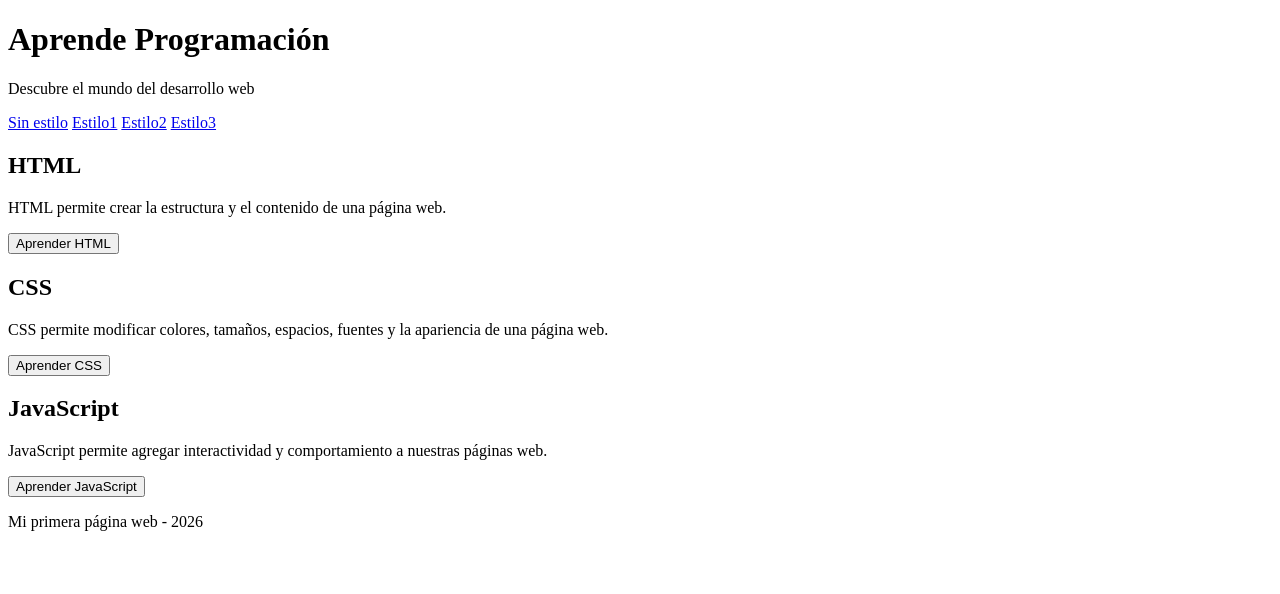
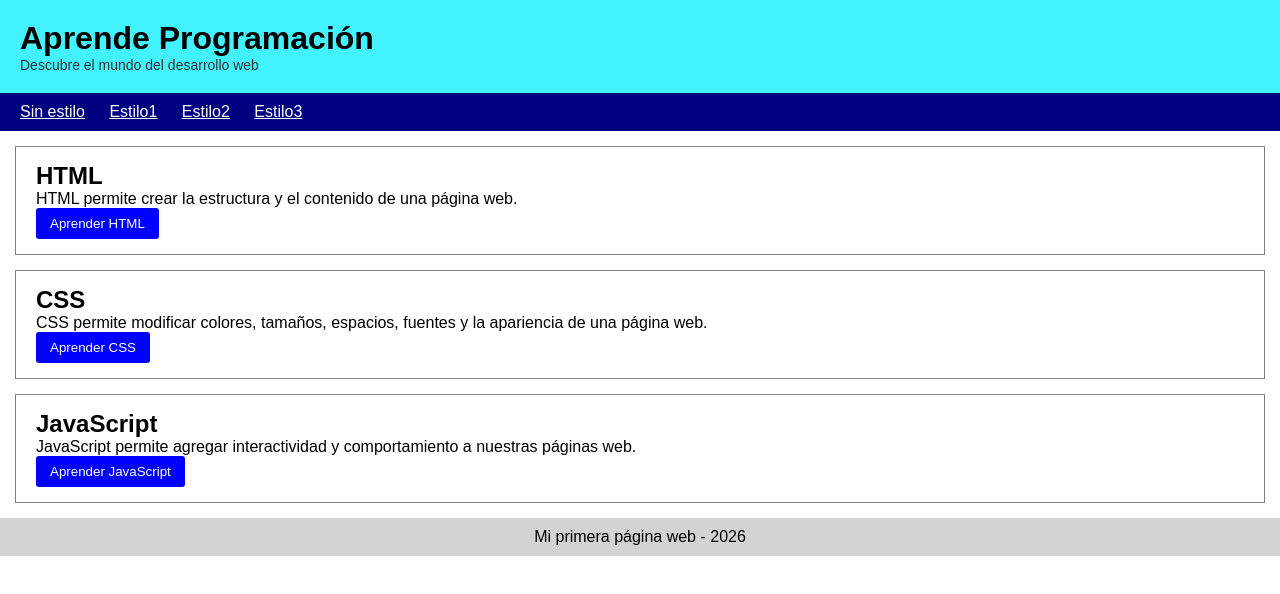
Before and after one commit to luzocampo30/reto-css, a plain HTML site: page index1.html in a window 1280 px wide. Drawn offline with Linux system fonts and the light colour scheme.

Commit message:
-retocss

```diff
--- /dev/null
+++ b/CSS/estilo1.css
@@ -0,0 +1,48 @@
+*{
+    margin: 0;
+    padding: 0;
+    box-sizing: border-box;
+
+
+}
+body{
+    font-family: Arial, Helvetica, sans-serif;
+}
+header{
+    background-color: rgba(0, 238, 255, 0.738);
+    color: black;
+    padding: 20px;
+
+
+}
+header p {
+    color: #333;
+    font-size: 14px;
+}
+nav {
+    background-color: navy;
+    padding: 10px 20px;
+}
+nav a {
+    color: white;
+    margin-right: 20px;
+
+}
+section {
+    border: 1px solid gray;
+    padding: 15px 20px;
+    margin: 15px;
+}
+button {
+    background-color: blue;
+    color: white;
+    border: none;
+    padding: 8px 14px;
+    cursor: pointer;
+    border-radius: 3px;
+}
+footer {
+    background-color: lightgray;
+    text-align: center;
+    padding: 10px;
+}
--- /dev/null
+++ b/CSS/estilo2.css
@@ -0,0 +1,77 @@
+*{
+    margin: 0;
+    padding: 0;
+    box-sizing: border-box;
+
+}
+body{
+
+    font-family: Arial, sans-serif;
+    background-color: #121212;
+    color: white;
+}
+
+   header {
+    background-color: #1e1e1e;
+    text-align: center;
+    padding: 40px 20px;
+
+
+
+}
+header h1 {
+    color: aqua;
+    margin: 0;
+}
+
+header p {
+    color: #cccccc;
+}
+nav {
+    background-color: #000000;
+    text-align: center;
+    padding: 15px;
+}
+nav a {
+    color: aqua;
+    text-decoration: none;
+    margin: 0 15px;
+    font-weight: bold;
+}
+main{
+
+
+ display: flex;
+    gap: 20px;
+    padding: 20px;
+    }
+
+
+section {
+    background-color: #1e1e1e;
+    border: 1px solid aqua;
+    border-radius: 10px;
+    padding: 20px;
+    width: 280px;
+}
+section h2 {
+    color: aqua;
+    margin-top: 0;
+}
+
+button {
+    background-color: aqua;
+    color: black;
+    border: none;
+    border-radius: 5px;
+    padding: 10px 15px;
+    font-weight: bold;
+    cursor: pointer;
+}
+footer {
+    background-color: #000000;
+    text-align: center;
+    padding: 15px;
+    color: #999999;
+
+}
--- /dev/null
+++ b/CSS/estilo3.css
@@ -0,0 +1,76 @@
+*{
+    margin: 0;
+    padding: 0;
+    box-sizing: border-box;
+
+}
+body{
+
+    font-family: Arial, sans-serif;
+    background-color: #f2f2f2;
+    color: black;
+}
+
+   header {
+    background-color: #1e1e1e;
+    text-align: center;
+    padding: 40px 20px;
+
+
+
+}
+header h1 {
+    color: white;
+    margin: 0;
+}
+
+header p {
+    color: #cccccc;
+}
+nav {
+    background-color: #333333;
+    text-align: center;
+    padding: 15px;
+}
+nav a {
+    color: white;
+    text-decoration: none;
+    margin: 0 15px;
+    font-weight: bold;
+}
+main{
+
+
+ display: flex;
+    gap: 20px;
+    padding: 20px;
+    }
+
+
+section {
+    background-color: white;
+    border: 1px solid #dddddd;
+    border-radius: 10px;
+    padding: 20px;
+    width: 280px;
+}
+section h2 {
+    color: black;
+    margin-top: 0;
+}
+
+button {
+    background-color: black;
+    color: white;
+    border: none;
+    border-radius: 5px;
+    padding: 10px 15px;
+    font-weight: bold;
+    cursor: pointer;
+}
+footer {
+    background-color: #000000;
+    text-align: center;
+    padding: 15px;
+    color: #999999;
+    }
--- a/index (4).html
+++ b/index1.html
@@ -5,6 +5,7 @@
     <meta name="viewport" content="width=device-width, initial-scale=1.0">
 
     <title>Curso de Programación</title>
+    <link rel="stylesheet" href="CSS/estilo1.css">
 
 
 </head>
@@ -18,9 +19,9 @@
 
     <nav>
         <a href="index.html">Sin estilo</a>
-        <a href="index2.html">Estilo1</a>
-        <a href="index3.html">Estilo2</a>
-        <a href="index4.html">Estilo3</a>
+        <a href="index1.html">Estilo1</a>
+        <a href="index2.html">Estilo2</a>
+        <a href="index3.html">Estilo3</a>
 
     </nav>
 
```
Also changed, not shown: index.html (added, +63 -0 lines), index2.html (added, +64 -0 lines), index3.html (added, +64 -0 lines).
